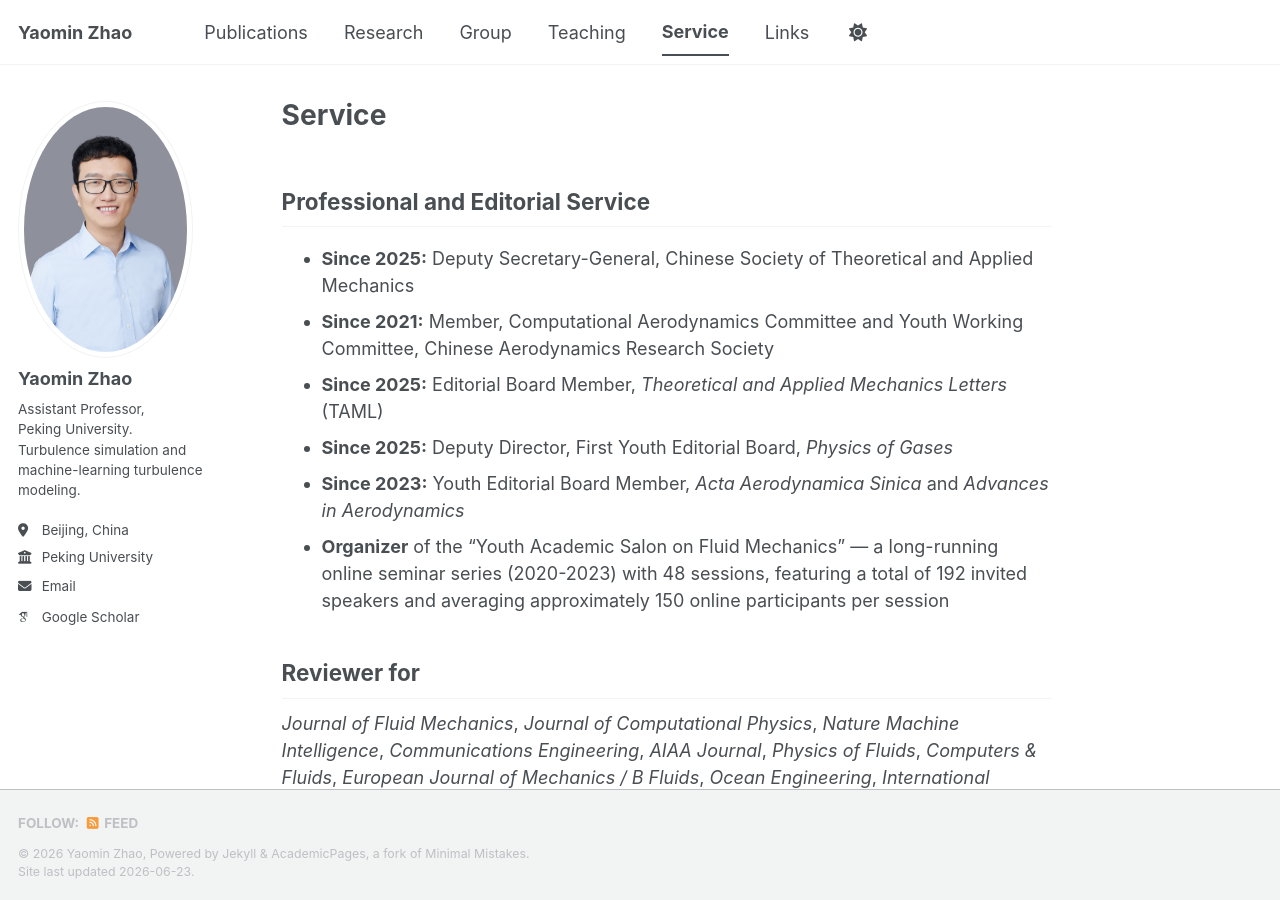
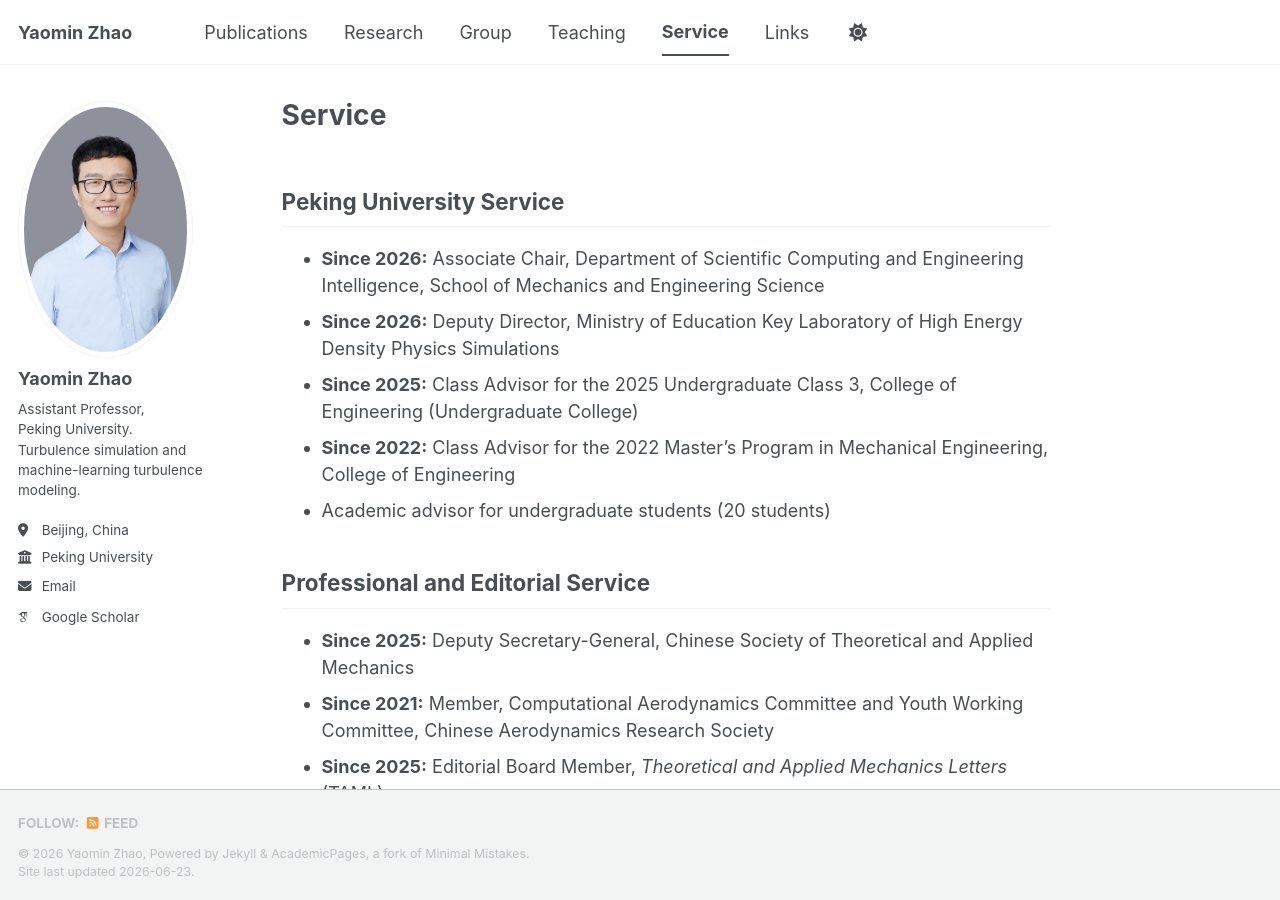
Before and after one commit to YMGroup-PKU/YMGroup-PKU.github.io, a Jekyll site: the page built from _pages/service.md, in a window 1280 px wide and 900 px high. Built offline with Jekyll 4.4.1, drawn with Linux system fonts in a browser that asks for light colours; some web fonts are replaced; a script bundle is joined from its source files by our own code; library files that are not in the unit come from our copies.

Commit message:
Add Peking University Service section to Service page

```diff
--- a/_pages/service.md
+++ b/_pages/service.md
@@ -4,6 +4,14 @@
 permalink: /service/
 author_profile: true
 ---
+
+## Peking University Service
+
+- **Since 2026:** Associate Chair, Department of Scientific Computing and Engineering Intelligence, School of Mechanics and Engineering Science
+- **Since 2026:** Deputy Director, Ministry of Education Key Laboratory of High Energy Density Physics Simulations
+- **Since 2025:** Class Advisor for the 2025 Undergraduate Class 3, College of Engineering (Undergraduate College)
+- **Since 2022:** Class Advisor for the 2022 Master's Program in Mechanical Engineering, College of Engineering
+- Academic advisor for undergraduate students (20 students)
 
 ## Professional and Editorial Service
 
```
